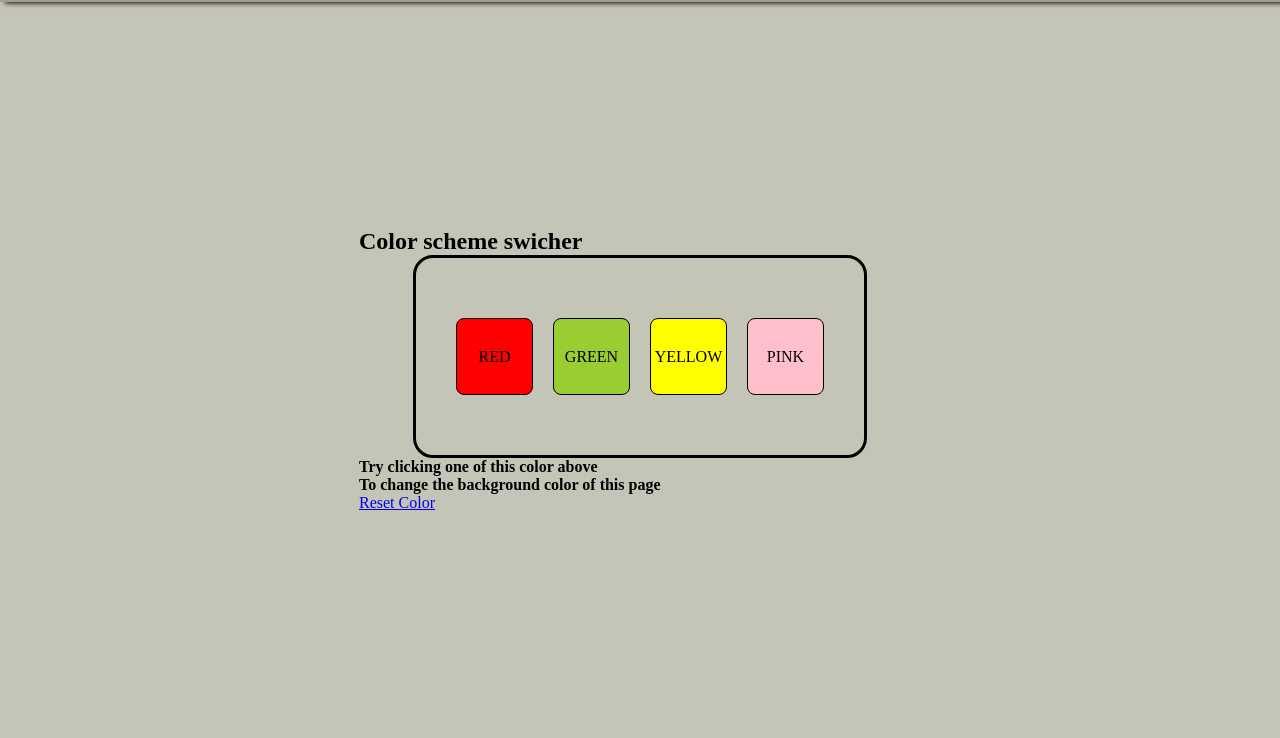
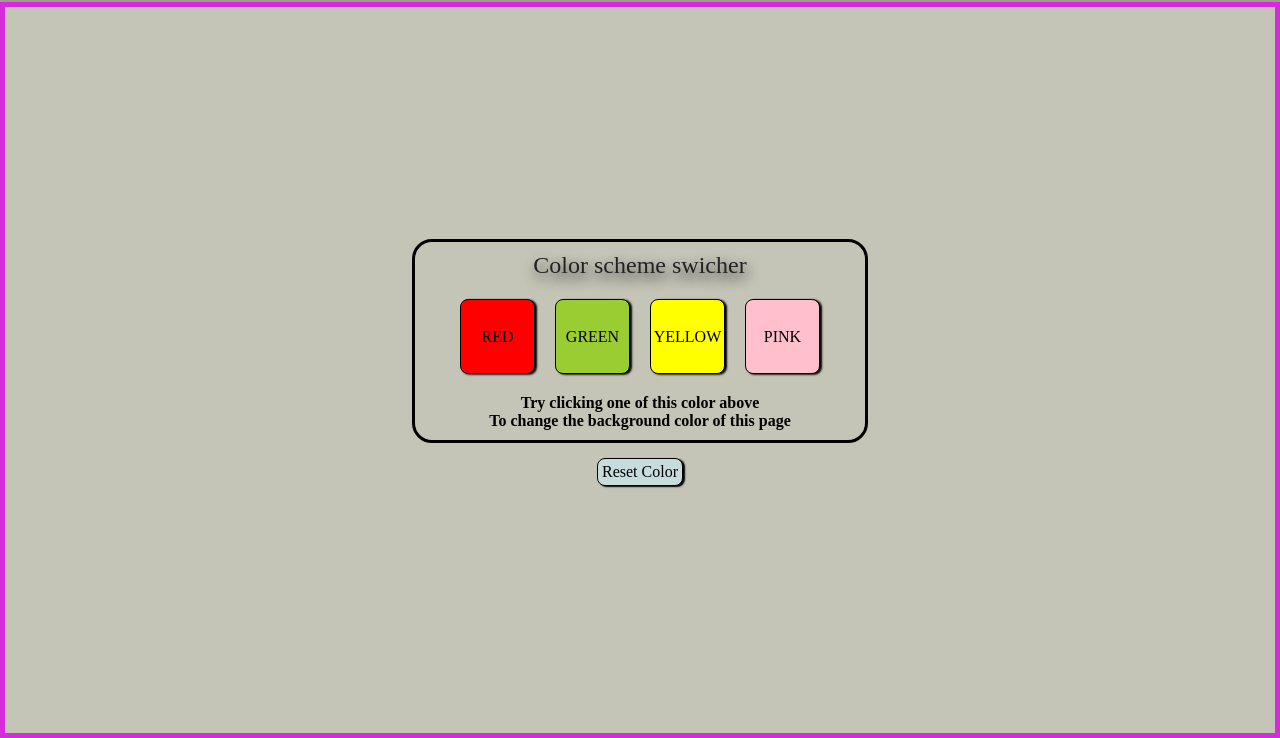
Before and after one commit to VasoyaViraj/sigmawebdev, a plain HTML site: page index.html in a window 1280 px wide. Shown: the part 62-800 px from the top of the page. Drawn offline with Linux system fonts and the light colour scheme.

Commit message:
Update style.css

```diff
--- a/style.css
+++ b/style.css
@@ -1,7 +1,8 @@
 @import url('https://fonts.googleapis.com/css2?family=Roboto+Slab:wght@100..900&display=swap');
 
 :root {
-    --x : 54px;
+    --x : 47px;
+    --y : 5px;
 }
 
 * {
@@ -55,23 +56,21 @@ main{
     align-items: center;
     height:92vh;
     width: 100vw;
-/*    border: 5px solid rgb(213, 44, 219); */
+    border: 5px solid rgb(213, 44, 219);
     box-sizing: border-box;
 }
 .container{
     display: flex;
     justify-content: center;
     align-items: center;
-    border: 3px solid black;
-    border-radius: 20px;
+
     flex-wrap: wrap;
-    padding-top : 50px;
-    padding-bottom : 50px;
-    padding-left : 30px;
-    padding-right : 30px;
+    padding-top : 10px;
+    padding-bottom : 10px;
+    padding-left : 25px;
+    padding-right : 25px;
     box-sizing: border-box;
-    margin-left :var(--x);
-    margin-right: var(--x);
+
 }
 
 .button{
@@ -83,6 +82,8 @@ main{
     align-items: center;
     border: 1px solid black;
     border-radius: 8px;
+    box-sizing: border-box;
+    box-shadow: 2px 0.8px 2px;
 }
 
 #red{
@@ -97,3 +98,40 @@ main{
 #pink{
     background-color: pink;
 }
+
+h2{
+    text-align: center;
+    color: rgb(36, 34, 34);
+    text-shadow: 2px 6px 13px;
+    font-weight: 1;
+}
+
+h4{
+    text-align: center;
+    margin-left :var(--y);
+    margin-right: var(--y);
+}
+
+.container3{
+    border: 3px solid black;
+    border-radius: 20px;
+    padding: 10px;
+    margin-left :var(--x);
+    margin-right: var(--x);
+}
+
+.reload{
+    display: flex;
+    justify-content: center;
+    margin: 15px;
+}
+a{
+    color: black;
+    text-decoration: none;
+    border: 1px solid black;
+    padding: 4px;
+    border-radius: 8px;
+    background-color: rgb(199, 220, 220);
+    box-sizing: border-box;
+    box-shadow: 2px 1px 1.5px;
+}
```
